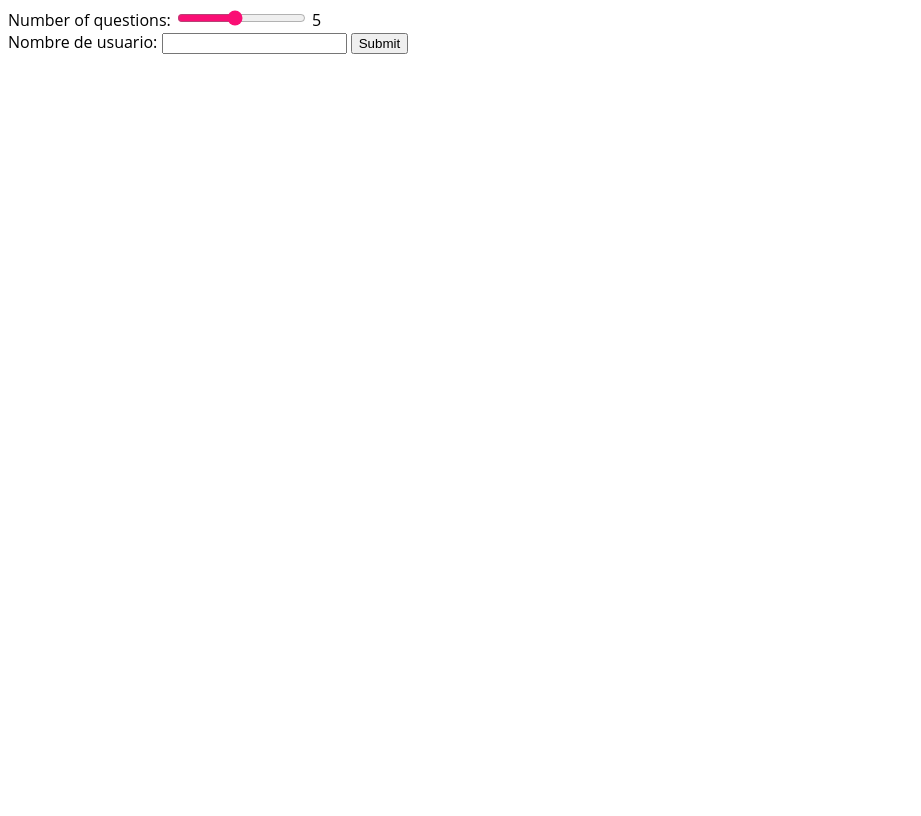
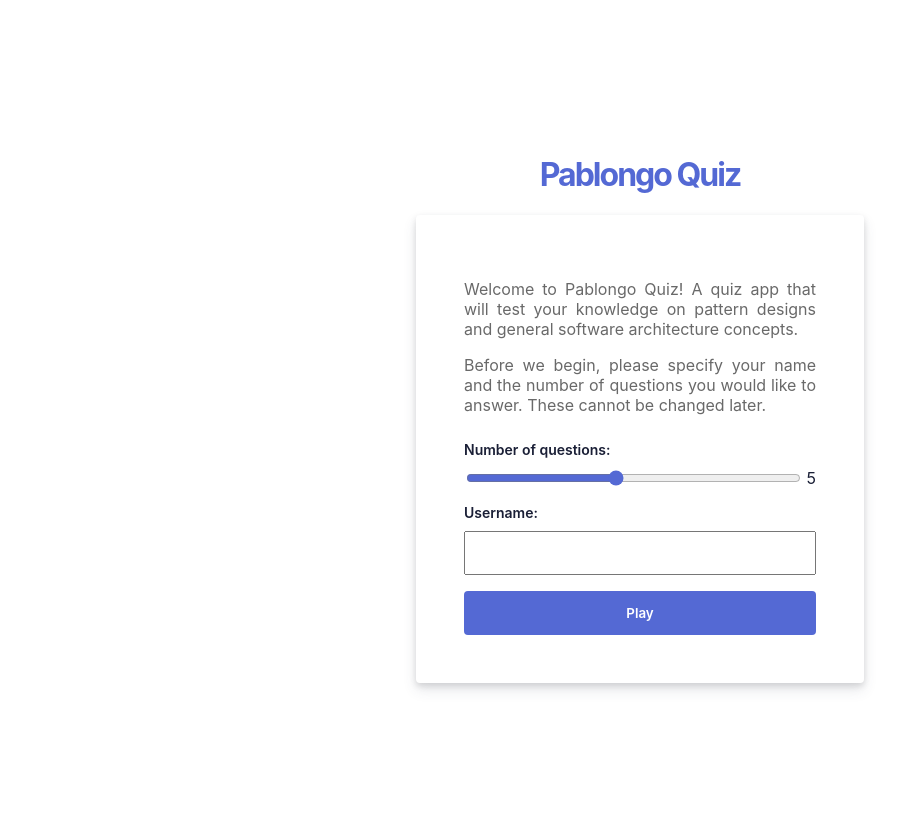
Before and after one commit to pablogonzalezdelaparra/QuizApp-Website-Django, a Django app: page / in a window 1280 px wide. Shown: the whole page, without its empty margins (0-921 px from the left). Before the commit the page ends 54 px from the top, so only its background shows below. Run offline with Django 4.2, Linux system fonts and the light colour scheme.

Commit message:
Estilos pagina index.html

```diff
--- a/quiz_app/templates/index.html
+++ b/quiz_app/templates/index.html
@@ -10,23 +10,136 @@
     <style>
       * {
         box-sizing: border-box;
+        color: #1a1f36;
+        word-wrap: break-word;
+        font-family: -apple-system, BlinkMacSystemFont, Segoe UI, Roboto,
+          Helvetica Neue, Ubuntu, sans-serif;
       }
 
       :root {
-        --brand: rgba(250, 15, 117);
+        --brand: rgb(84, 105, 212);
         accent-color: var(--brand);
       }
 
-      body {
-        font-family: "Open Sans", sans-serif;
+      .index-root {
+        background: #fff;
+        display: flex;
+        width: 100%;
+        min-height: 100vh;
+        overflow: hidden;
+        justify-content: center;
+        flex-direction: column;
+        align-items: center;
+      }
+
+      .tarjeta-inicio {
+        background-color: #fff;
+        display: flex;
+        flex-direction: column;
+        justify-content: center;
+        padding: 48px;
+        min-width: 400px;
+        max-width: 448px;
+        border-radius: 4px;
+        box-shadow: rgba(60, 66, 87, 0.12) 0px 7px 14px 0px,
+          rgba(0, 0, 0, 0.12) 0px 3px 6px 0px;
+      }
+
+      .descripcion-quiz {
+        display: block;
+        margin-bottom: 10px;
+      }
+
+      .descripcion-quiz > p {
+        color: dimgray;
+        text-align: justify;
+        text-justify: inter-word;
+      }
+
+      .titulo-tarjeta-inicio {
+        box-sizing: border-box;
+      }
+
+      .titulo-tarjeta-inicio > h1 {
+        letter-spacing: -2px;
+        color: rgb(84, 105, 212);
+      }
+
+      .label-tarjeta-inicio {
+        display: block;
+        padding-bottom: 16px;
+      }
+
+      .label-tarjeta-inicio > label {
+        font-size: 14px;
+        font-weight: 600;
+        display: block;
+        margin-bottom: 10px;
+      }
+
+      .label-tarjeta-inicio > input {
+        width: 100%;
+        font-size: 16px;
+        padding: 8px 16px;
+        min-height: 44px;
+      }
+
+      .range-slider {
+        display: flex;
+        flex-direction: row;
+        align-items: center;
+      }
+
+      .range-slider > input {
+        width: 100%;
+        font-size: 16px;
+        /* padding: 8px 16px; */
+        /* min-height: 44px; */
+      }
+
+      .range-slider > span {
+        margin-left: 4px;
+        font-size: 16px;
+      }
+
+      .btn-tarjeta-inicio {
+      }
+
+      .btn-tarjeta-inicio > button {
+        background-color: rgb(84, 105, 212);
+        color: #fff;
+        font-weight: 600;
+        cursor: pointer;
+        width: 100%;
+        min-height: 44px;
+        border: unset;
+        border-radius: 4px;
+        outline-color: rgb(84 105 212 / 0.5);
       }
     </style>
     <title>Quiz App</title>
   </head>
   <body>
+    <div class="index-root">
+      <div class="titulo-tarjeta-inicio">
+        <h1>Pablongo Quiz</h1>
+      </div>
+      <div class="tarjeta-inicio">
+        <div class="descripcion-quiz">
+          <p>
+            Welcome to Pablongo Quiz! A quiz app that will test your knowledge
+            on pattern designs and general software architecture concepts.
+          </p>
+          <p>
+            Before we begin, please specify your name and the number of
+            questions you would like to answer. These cannot be changed later.
+          </p>
+        </div>
         <form method="post" action="{% url 'index' %}">
           {% csrf_token %}
+          <div class="label-tarjeta-inicio">
             <label for="num_questions">Number of questions:</label>
+            <div class="range-slider">
               <input
                 type="range"
                 name="num_questions"
@@ -36,13 +149,20 @@
                 value="5"
               />
               <span id="selected_num_questions">5</span>
+            </div>
+          </div>
           <!-- Igual que value -->
-      <br />
           <!-- QUITAR <br> -->
-      <label for="username">Nombre de usuario:</label>
+          <div class="label-tarjeta-inicio">
+            <label for="username">Username:</label>
             <input type="text" name="username" id="username" />
-      <button type="submit">Submit</button>
+          </div>
+          <div class="btn-tarjeta-inicio">
+            <button type="submit">Play</button>
+          </div>
         </form>
+      </div>
+    </div>
     <script>
       const rangeInput = document.getElementById("number_of_questions");
       const selectedNumQuestions = document.getElementById(
```
Lines whose indentation alone changed are shown as unchanged.
